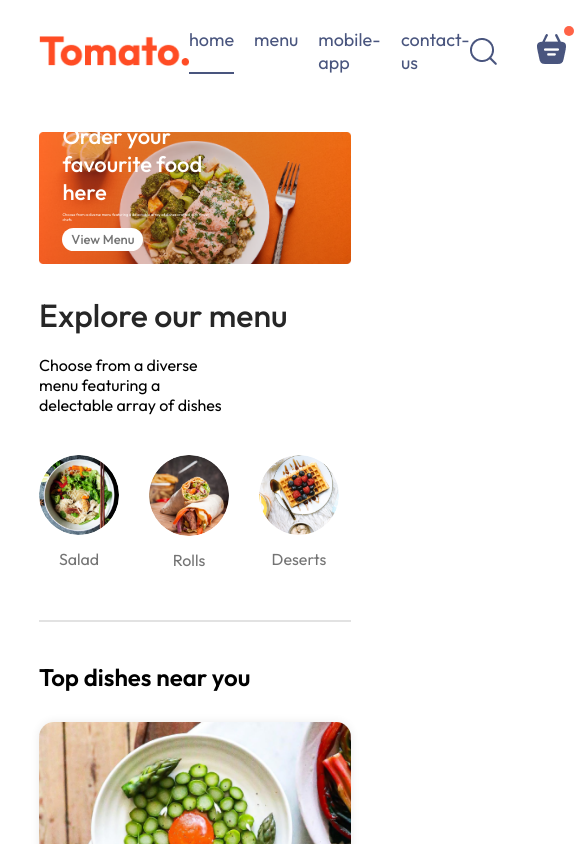
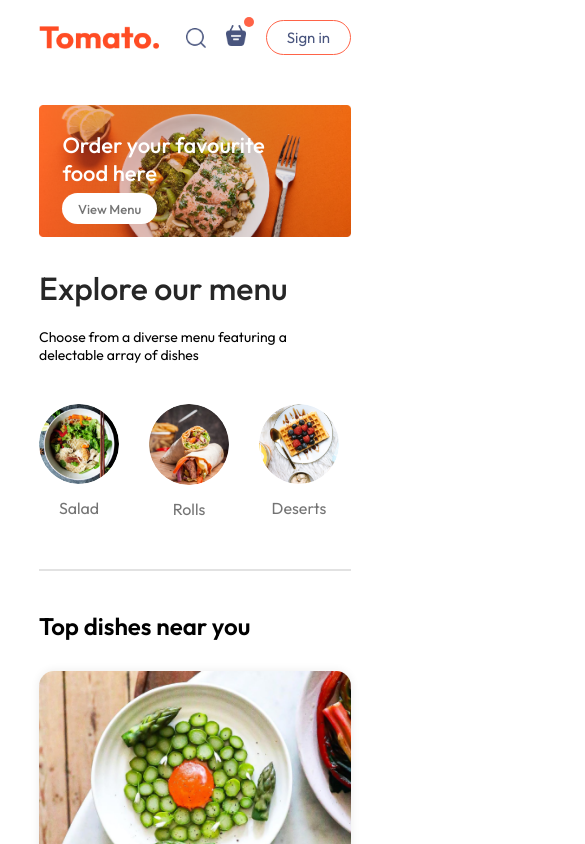
Before and after one commit to PrashantMaurya252/food-delivery-app, a React (Vite) app in the folder frontend/: page / in a window 390 px wide. Shown: the top 844 px of the page, 585 px wide, since content can reach past the window. Built offline with nearby package versions, Linux system fonts and the light colour scheme.

Commit message:
login popup creating and making pages responsive

```diff
--- a/frontend/src/App.jsx
+++ b/frontend/src/App.jsx
@@ -4,13 +4,18 @@
 import Cart from "./pages/Cart/Cart"
 import PlaceOrder from "./pages/PlaceOrder/PlaceOrder"
 import Footer from "./components/Footer/Footer"
+import { useState } from "react"
+import LoginPopup from "./components/LoginPopup/LoginPopup"
 
 
 const App = () => {
+
+  const [showLogin,setShowLogin] = useState(false)
   return (
     <>
+    {showLogin ? <LoginPopup setShowLogin={setShowLogin}/>:<></>}
      <div className="app">
-      <Navbar/>
+      <Navbar setShowLogin={setShowLogin}/>
       <Routes>
         <Route path='/' element={<Home/>}/>
         <Route path='/cart' element={<Cart/>}/>
--- a/frontend/src/components/ExploreMenu/ExploreMenu.css
+++ b/frontend/src/components/ExploreMenu/ExploreMenu.css
@@ -54,3 +54,10 @@
     border: 4px solid tomato;
     padding: 2px;
 }
+
+@media (max-width:1050px){
+    .explore-menu-text{
+        max-width: 100%;
+        font-size: 14px;
+    }
+}
--- a/frontend/src/components/ExploreMenu/ExploreMenu.jsx
+++ b/frontend/src/components/ExploreMenu/ExploreMenu.jsx
@@ -3,7 +3,7 @@
 
 const ExploreMenu = ({category,setCategory}) => {
   return (
-    <div className='explore-menu' id='explore_menu'>
+    <div className='explore-menu' id='explore-menu'>
       <h1>Explore our menu</h1>
       <p className='explore-menu-text'>Choose from a diverse menu featuring a delectable array of dishes</p>
       <div className='explore-menu-list'>
--- a/frontend/src/components/Footer/Footer.css
+++ b/frontend/src/components/Footer/Footer.css
@@ -46,3 +46,15 @@
     background-color: gray;
     border: none;
 }
+
+@media (max-width:750px){
+    .footer-content{
+        display: flex;
+        flex-direction: column;
+        gap: 35px;
+    }
+
+    .footer-copyright{
+        text-align: center;
+    }
+}
--- a/frontend/src/components/Header/Header.css
+++ b/frontend/src/components/Header/Header.css
@@ -38,3 +38,25 @@
     font-size: max(1vw,13px);
     border-radius: 50px;
 }
+
+@media (max-width:1050px){
+
+
+    .header-contents{
+        max-width: 45%;
+    }
+}
+
+@media (max-width:750px){
+
+    .header-contents{
+        max-width: 65%;
+    }
+    .header-contents p{
+        display: none;
+    }
+
+    .header-contents button{
+        padding: 2vw 4vw;
+    }
+}
--- /dev/null
+++ b/frontend/src/components/LoginPopup/LoginPopup.jsx
@@ -0,0 +1,32 @@
+import { useState } from 'react'
+import './LoginPopup.css'
+import { assets } from '../../assets/assets'
+
+const LoginPopup = ({setShowLogin}) => {
+    const [currState,setCurrState] = useState("Login")
+  return (
+    <div className='login-popup'>
+        <form className='login-popup-container'>
+            <div className='login-pop-title'>
+                <h2>{currState}</h2>
+                <img onClick={()=>setShowLogin(false)} src={assets.cross_icon} alt=''/>
+            </div>
+
+            <div className='login-popup-inputs'>
+                {currState === "Login" ? <></>:<input type='text' placeholder='your name' required/>}
+
+                <input type='email' placeholder='your email' required/>
+                <input type='password' placeholder='Password' required/>
+            </div>
+            <button>{currState === 'Sign Up' ? "Create account":"Login"}</button>
+            <div className="login-popup-condition">
+                <input type='checkbox' required/>
+                <p>By continuing, i agree to the term of useivacy policy</p>
+            </div>
+            <p>Create a new account ? <span>Click here</span></p>
+        </form>
+    </div>
+  )
+}
+
+export default LoginPopup
--- a/frontend/src/components/Navbar/Navbar.css
+++ b/frontend/src/components/Navbar/Navbar.css
@@ -59,3 +59,60 @@
     top: -8px;
     right: -8px;
 }
+
+@media (max-width:1050px){
+    .navbar .logo{
+        width: 140px;
+    }
+
+    .navbar-menu{
+        gap: 20px;
+        font-size: 17px;
+    }
+
+    .navbar-right{
+        gap: 30px;
+    }
+
+    .navbar-right img{
+        width: 22px;
+    }
+
+    .navbar-right button{
+        padding: 8px 25px;
+    }
+}
+
+@media (max-width:900px){
+    .navbar .logo{
+        width: 120px;
+    }
+
+    .navbar-menu{
+        gap: 15px;
+        font-size: 16px;
+    }
+
+    .navbar-right{
+        gap: 20px;
+    }
+
+    .navbar-right img{
+        width: 20px;
+    }
+
+    .navbar-right button{
+        padding: 7px 20px;
+        font-size: 15px;
+    }
+}
+
+@media (max-width:750px){
+
+
+    .navbar-menu{
+        display: none;
+    }
+
+
+}
--- a/frontend/src/components/Navbar/Navbar.jsx
+++ b/frontend/src/components/Navbar/Navbar.jsx
@@ -2,18 +2,19 @@
 import { useState } from 'react'
 import { assets } from '../../assets/assets'
 import './Navbar.css'
+import {Link} from 'react-router-dom'
 
-const Navbar = () => {
+const Navbar = ({setShowLogin}) => {
 
     const [menu,setMenu] = useState("home")
   return (
     <div className='navbar'>
         <img src={assets.logo} alt="" className='logo'/>
         <ul className="navbar-menu">
-            <li onClick={()=>setMenu("home")} className={menu === 'home' ? 'active':''}>home</li>
-            <li onClick={()=>setMenu("menu")} className={menu === 'menu' ? 'active':''}>menu</li>
-            <li onClick={()=>setMenu("mobile-app")} className={menu === 'mobile-app' ? 'active':''}>mobile-app</li>
-            <li onClick={()=>setMenu("contact-us")} className={menu === 'contact-us' ? 'active':''}>contact-us</li>
+            <Link to='/' onClick={()=>setMenu("home")} className={menu === 'home' ? 'active':''}>home</Link>
+            <a href='#explore-menu'  onClick={()=>setMenu("menu")} className={menu === 'menu' ? 'active':''}>menu</a>
+            <a href='#app-download' onClick={()=>setMenu("mobile-app")} className={menu === 'mobile-app' ? 'active':''}>mobile-app</a>
+            <a href='#footer' onClick={()=>setMenu("contact-us")} className={menu === 'contact-us' ? 'active':''}>contact-us</a>
         </ul>
         <div className='navbar-right'>
             <img src={assets.search_icon} alt=""/>
@@ -21,7 +22,7 @@
                 <img src={assets.basket_icon} alt=""/>
                 <div className='dot'></div>
             </div>
-            <button>Sign in</button>
+            <button onClick={()=>setShowLogin(true)}>Sign in</button>
         </div>
     </div>
   )
--- a/frontend/src/index.css
+++ b/frontend/src/index.css
@@ -4,6 +4,7 @@
   margin:0;
   box-sizing: border-box;
   font-family: Outfit;
+  scroll-behavior: smooth;
 }
 
 body{
```
Also changed, not shown: frontend/src/components/LoginPopup/LoginPopup.css (added).
